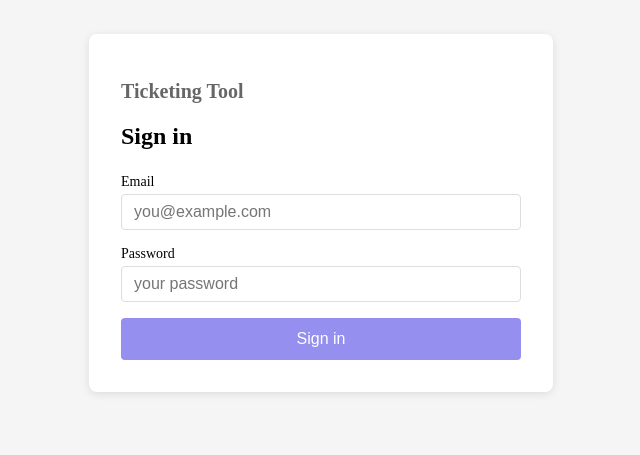
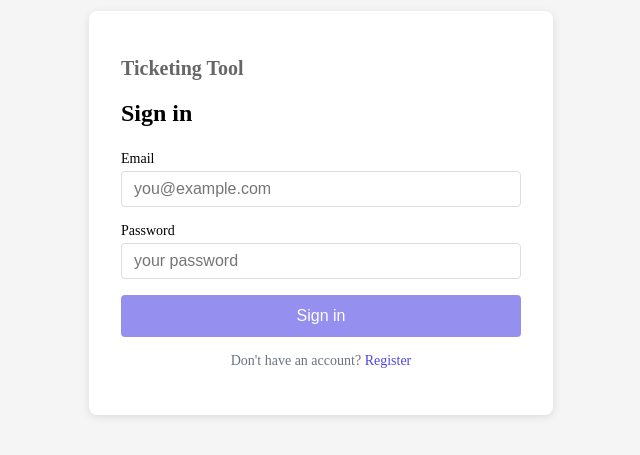
Before and after one commit to AdvaySheeran/Ticketing, an Angular app in the folder apps/web/: page /login in a window 1280 px wide. Shown: the part 187-642 px from the top of the page, without its empty margins (319-959 px from the left). Built offline with nearby package versions, Linux system fonts and the light colour scheme.

Commit message:
refactor: User registration option in signin screen

```diff
--- a/apps/web/src/app/features/auth/login/login.component.html
+++ b/apps/web/src/app/features/auth/login/login.component.html
@@ -38,5 +38,9 @@
         {{ loading() ? 'Signing in...' : 'Sign in' }}
       </button>
     </form>
+
+    <p class="switch">
+        Don't have an account? <a routerLink="/register">Register</a>
+    </p>
   </div>
 </div>
--- a/apps/web/src/app/features/auth/login/login.component.scss
+++ b/apps/web/src/app/features/auth/login/login.component.scss
@@ -79,3 +79,17 @@ button {
     background: #4338ca;
   }
 }
+
+
+.switch {
+  text-align: center;
+  margin-top: 1rem;
+  font-size: 0.875rem;
+  color: #6b7280;
+
+  a {
+    color: #4f46e5;
+    text-decoration: none;
+    &:hover { text-decoration: underline; }
+  }
+}
--- a/apps/web/src/app/features/auth/login/login.component.ts
+++ b/apps/web/src/app/features/auth/login/login.component.ts
@@ -1,11 +1,11 @@
 import { Component, signal } from '@angular/core';
 import { AuthService } from '../../../core/services/auth.service';
-import { Router } from '@angular/router';
+import { Router, RouterLink } from '@angular/router';
 import { FormBuilder, FormGroup, ReactiveFormsModule, Validators } from '@angular/forms';
 
 @Component({
   selector: 'app-login',
-  imports: [ReactiveFormsModule],
+  imports: [ReactiveFormsModule, RouterLink],
   templateUrl: './login.component.html',
   styleUrl: './login.component.scss',
 })
```
